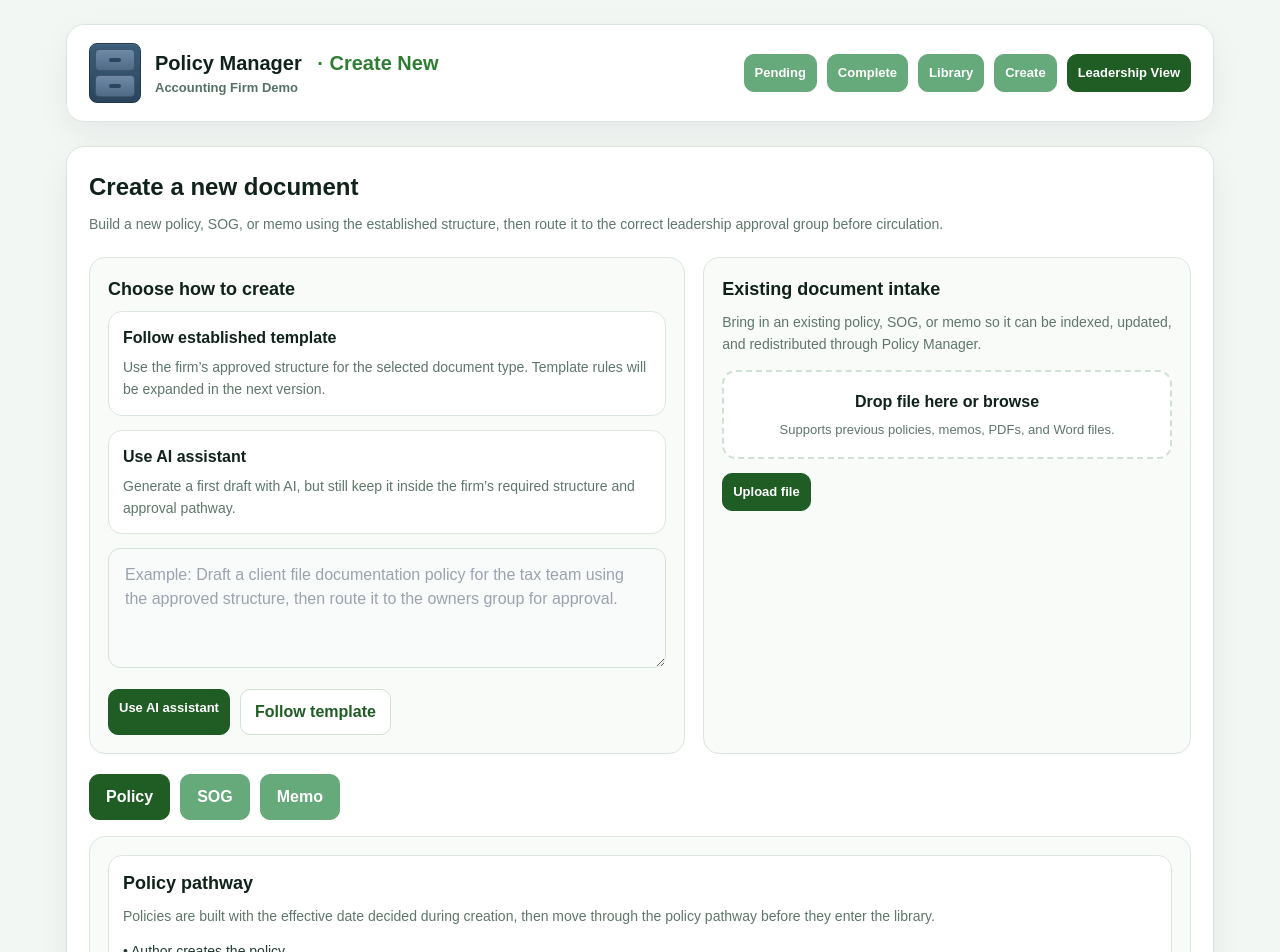
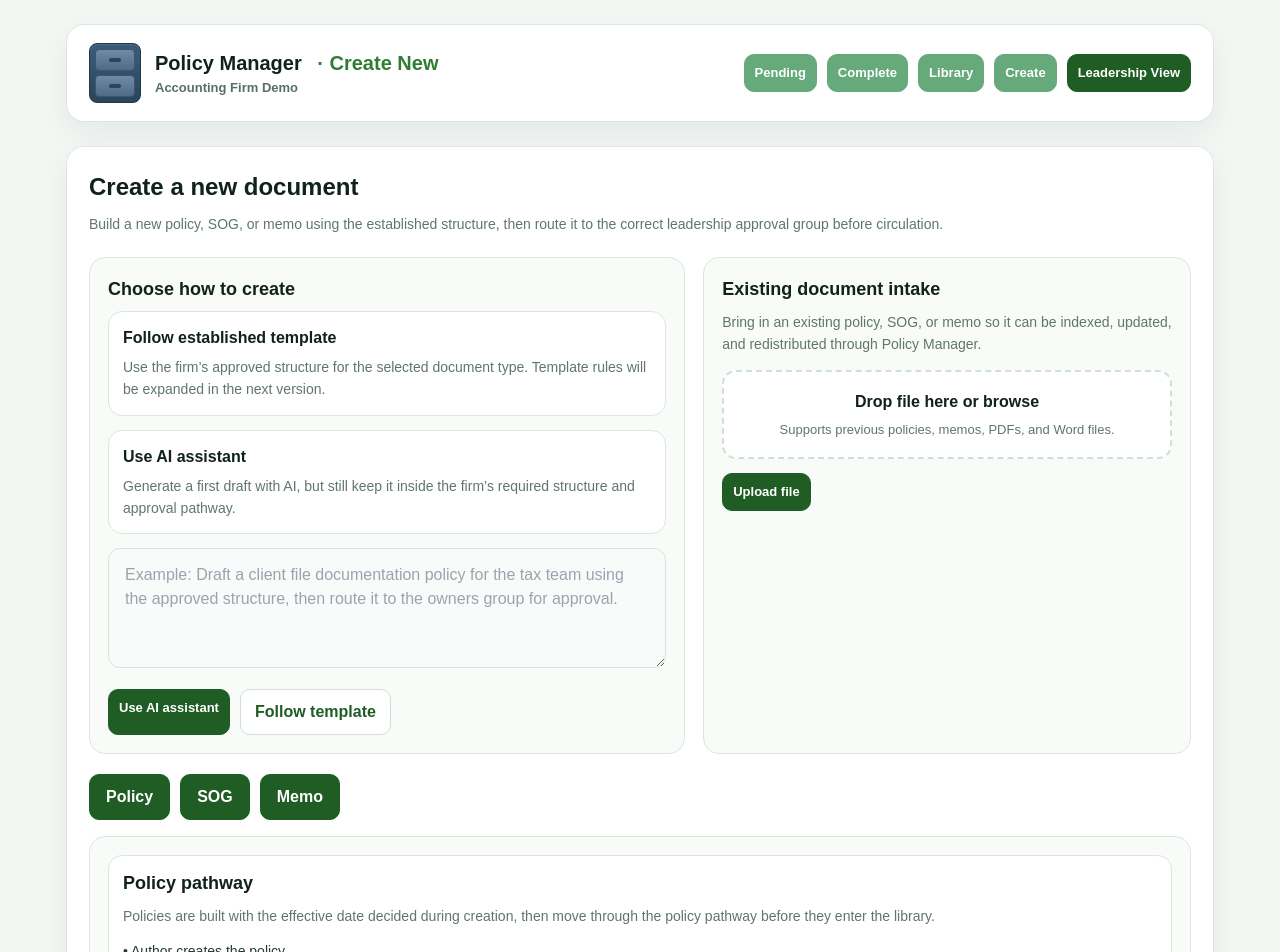
Before and after one commit to phoenixinc37-hue/policy-manager, a Next.js app: page /create in a window 1280 px wide. Shown: the top 952 px of the page. Built offline with nearby package versions, Linux system fonts and the light colour scheme.

Commit message:
style: make create type buttons dark green

```diff
--- a/app/create/page.tsx
+++ b/app/create/page.tsx
@@ -206,12 +206,12 @@ const activeTypeLinkButton = {
 
 const typeLinkButton = {
   textDecoration: "none",
-  background: "#66a97a",
+  background: "#1f5d24",
   color: "#ffffff",
   padding: "10px 16px",
   borderRadius: 10,
   fontWeight: 800,
-  border: "1px solid #66a97a",
+  border: "1px solid #1f5d24",
 };
 
 const secondaryButton = {
```
